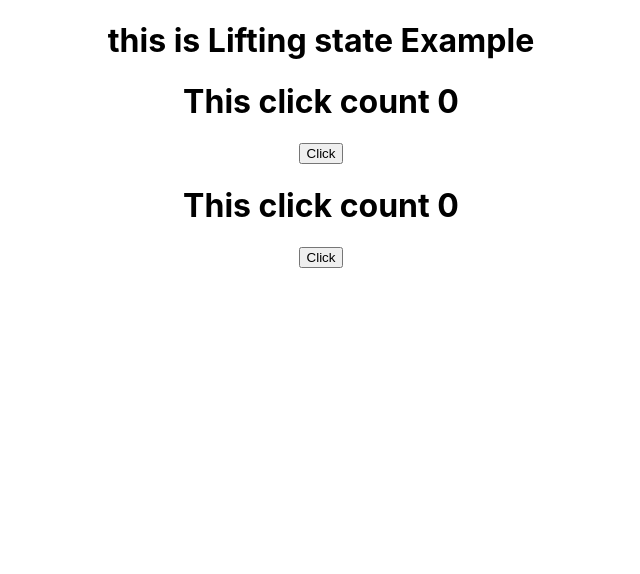
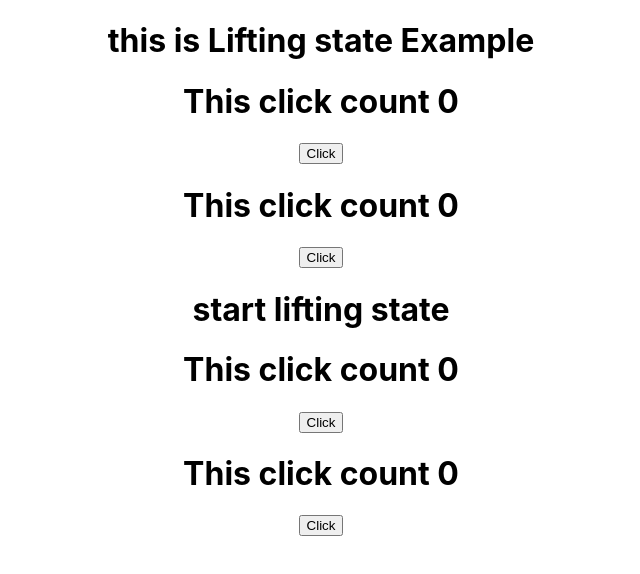
Before and after one commit to muralitharan805/react_warmup, a React (Create React App) app: page / in a window 1280 px wide. Shown: the top 574 px of the page, without its empty margins (319-959 px from the left). Built offline with nearby package versions, Linux system fonts and the light colour scheme.

Commit message:
Lifting State Done

```diff
--- a/src/App.js
+++ b/src/App.js
@@ -1,14 +1,45 @@
 import './App.css';
 import Try1 from './Try1'
+import Try2 from './Try2'
+import React from 'react'
 
-function App() {
-  return (
-    <div className="App">
+
+class App extends React.Component {
+  constructor(props)
+  {
+    super(props)
+    this.state={
+      count:0
+    }
+    this.handleOnClick=this.handleOnClick.bind(this)
+  }
+  handleOnClick(){
+    this.setState((state)=>({
+      count:state.count+1
+    }))
+  }
+
+  render(){
+
+    return (
+      <div className="App">
       <h1>this is Lifting state Example</h1>
+
+      {/* basic state */}
       <Try1></Try1>
       <Try1></Try1>
+
+      <h1>start lifting state</h1>
+
+      {/* Often, several components need to reflect the same
+      changing data. We recommend lifting the shared state up to their closest common ancestor. Let’s see how this works in action.
+
+      */}
+      <Try2 handleOnClick={this.handleOnClick} count={this.state.count}></Try2>
+      <Try2 handleOnClick={this.handleOnClick} count={this.state.count}></Try2>
     </div>
   );
 }
 
+}
 export default App;
--- /dev/null
+++ b/src/Try2.js
@@ -0,0 +1,15 @@
+import React, { Component } from 'react'
+
+export class Try2 extends Component {
+
+  render() {
+    return (
+      <div>
+        <h1>This click count {this.props.count}</h1>
+        <button onClick={this.props.handleOnClick}>Click</button>
+      </div>
+    )
+  }
+}
+
+export default Try2
```
